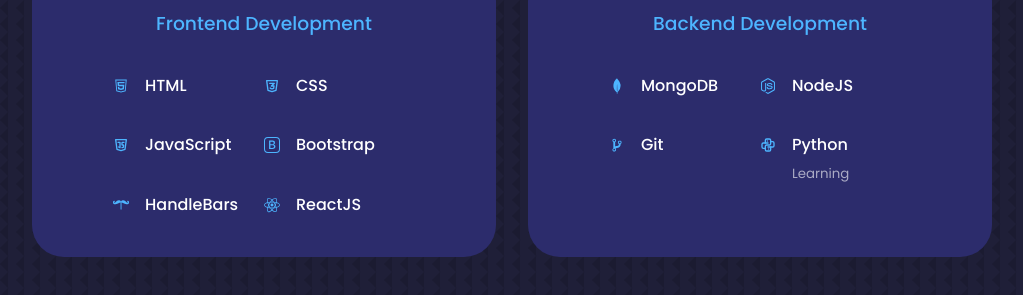
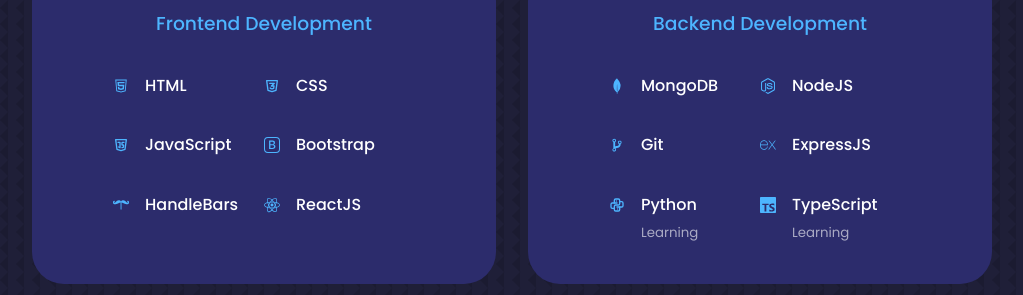
Before and after one commit to fdmguedes/personal_website, a React (Create React App) app: page / in a window 1280 px wide. Shown: the part 1760-2055 px from the top of the page, without its empty margins (128-1151 px from the left). Built offline with nearby package versions, Linux system fonts and the light colour scheme.

Commit message:
new skills added

```diff
--- a/src/components/experience/Experience.jsx
+++ b/src/components/experience/Experience.jsx
@@ -10,6 +10,8 @@
 import { DiGitBranch } from "react-icons/di";
 import { BsBootstrap } from "react-icons/bs";
 import { TbBrandPython } from "react-icons/tb";
+import { SiTypescript } from "react-icons/si";
+import { SiExpress } from "react-icons/si";
 
 function Experience() {
   return (
@@ -61,9 +63,20 @@
               <h4>Git</h4>
             </article>
             <article className="experience__details">
+              <SiExpress className="experience__details-icon" />
+              <h4>ExpressJS</h4>
+            </article>
+            <article className="experience__details">
               <TbBrandPython className="experience__details-icon" />
               <div>
                 <h4>Python</h4>
+                <small className="text-light">Learning</small>
+              </div>
+            </article>
+            <article className="experience__details">
+              <SiTypescript className="experience__details-icon" />
+              <div>
+                <h4>TypeScript</h4>
                 <small className="text-light">Learning</small>
               </div>
             </article>
```
